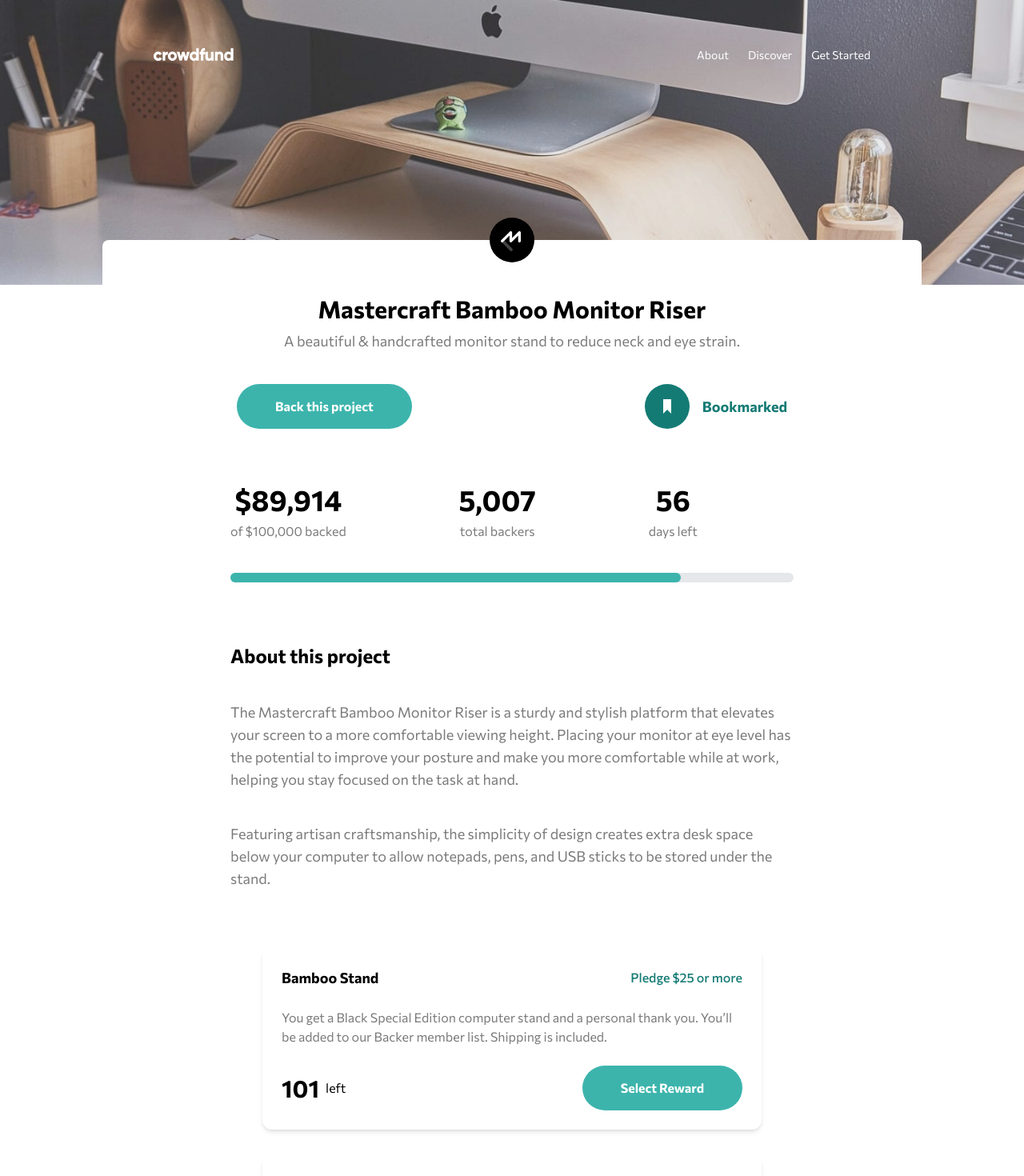
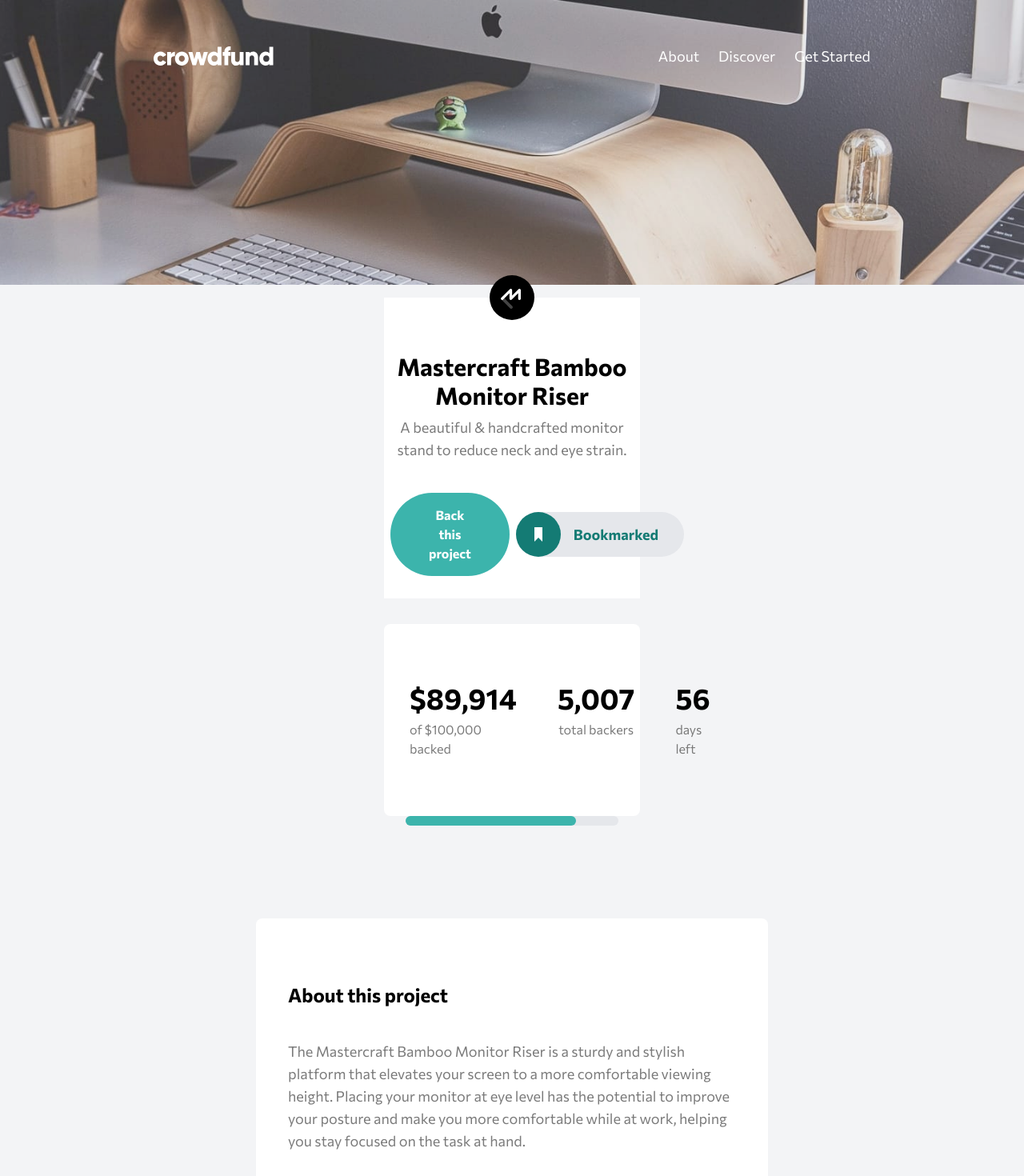
Before and after one commit to MuhammadFahrulazmi322/crowdfunding-product-page, a React (Vite) app: page / in a window 1280 px wide. Shown: the top 1470 px of the page at 80% size. Built offline with nearby package versions, Linux system fonts and the light colour scheme.

Commit message:
problem styling in app jsx found

```diff
--- a/src/App.jsx
+++ b/src/App.jsx
@@ -13,36 +13,40 @@ function App() {
 
   const handleOpenModal = () => {
     setModalOpen(true);
-    document.body.classList.add('modal-open');
+    document.body.classList.add("modal-open");
   };
   const handleCloseModal = () => {
     setModalOpen(false);
-    document.body.classList.remove('modal-open');
-
+    document.body.classList.remove("modal-open");
   };
   const handleOpenDialog = () => {
-    setModalOpen(false)
+    setModalOpen(false);
     setDialogOpen(true);
-    document.body.classList.add('modal-open');
+    document.body.classList.add("modal-open");
   };
   const handleCloseDialog = () => {
     setDialogOpen(false);
-    document.body.classList.remove('modal-open');
-
+    document.body.classList.remove("modal-open");
   };
   return (
     <>
-
-
-      <main className={`pb-20`}>
-        <Modal isOpen={isModalOpen} onClose={handleCloseModal} openDialog={handleOpenDialog}/>
-        <DialogBox isOpen={isDialogOpen} onClose={handleCloseDialog}/>
+      <main className={`pb-20 bg-gray-100`}>
+        <Modal
+          isOpen={isModalOpen}
+          onClose={handleCloseModal}
+          openDialog={handleOpenDialog}
+        />
+        <DialogBox isOpen={isDialogOpen} onClose={handleCloseDialog} />
         <Nav />
-        <Hero />
-        <div className="w-4/5 m-auto max-container">
-          <Product openModal={handleOpenModal} />
-          <About />
-          <Features openDialog={handleOpenDialog}/>
+        <div className="flex flex-col gap-8">
+          <Hero />
+          <div className=" lg:w-1/2 m-auto max-container rounded-lg py-10">
+            <Product openModal={handleOpenModal} />
+          </div>
+          <div className=" bg-white lg:w-1/2 m-auto max-container rounded-lg py-10">
+            <About />
+            <Features openDialog={handleOpenDialog} />
+          </div>
         </div>
       </main>
     </>
--- a/src/assets/images/icon-close-modal.jsx
+++ b/src/assets/images/icon-close-modal.jsx
@@ -1,4 +1,4 @@
-import React from 'react';
+import React from "react";
 
 const IconCloseModal = ({ className }) => {
   return (
@@ -6,9 +6,8 @@ const IconCloseModal = ({ className }) => {
       <path
         className={className}
         d="M11.314 0l2.828 2.828L9.9 7.071l4.243 4.243-2.828 2.828L7.07 9.9l-4.243 4.243L0 11.314 4.242 7.07 0 2.828 2.828 0l4.243 4.242L11.314 0z"
-        fill="#000"
+        fill="none"
         fillRule="evenodd"
-        opacity=".4"
       />
     </svg>
   );
--- a/src/index.css
+++ b/src/index.css
@@ -9,10 +9,12 @@
   scroll-behavior: smooth;
 }
 
-/* Tambahkan overflow-hidden ke elemen body saat modal terbuka */
+/* when modal open should overflow hidden for body */
 body.modal-open {
   overflow: hidden;
 }
+
+
 input[type="radio"] {
   position: relative;
   appearance: none;
@@ -20,8 +22,8 @@ input[type="radio"] {
   margin: 0;
   font: 16px;
   color: white;
-  width: 1.15em;
-  height: 1.15em;
+  width: 1em;
+  height: 1em;
   border: 0.5px solid darkgray;
   border-radius: 50%;
 
@@ -49,6 +51,4 @@ input[type="radio"]:checked:before {
   .modal-box{
     @apply bg-white relative  translate-y-[40%] lg:translate-y-1/3 p-4 sm:p-8 w-11/12 lg:w-[60%] rounded-lg flex flex-col gap-6;
   }
-
-
 }
--- a/src/sections/About.jsx
+++ b/src/sections/About.jsx
@@ -1,20 +1,20 @@
 function About() {
   return (
-    <section className="p-8 max-md:px-4 flex flex-col gap-6 lg:gap-10 lg:px-40">
+    <section className="p-10 max-md:px-4 flex flex-col gap-6 lg:gap-10  ">
       <h2 className="font-bold text-2xl max-md:text-xl">About this project</h2>
       <div className="flex flex-col gap-6 lg:gap-10 text-dark-gray text-lg max-md:text-sm">
-      <p >
-        The Mastercraft Bamboo Monitor Riser is a sturdy and stylish platform
-        that elevates your screen to a more comfortable viewing height. Placing
-        your monitor at eye level has the potential to improve your posture and
-        make you more comfortable while at work, helping you stay focused on the
-        task at hand.
-      </p>
-      <p>
-        Featuring artisan craftsmanship, the simplicity of design creates extra
-        desk space below your computer to allow notepads, pens, and USB sticks
-        to be stored under the stand.
-      </p>
+        <p>
+          The Mastercraft Bamboo Monitor Riser is a sturdy and stylish platform
+          that elevates your screen to a more comfortable viewing height.
+          Placing your monitor at eye level has the potential to improve your
+          posture and make you more comfortable while at work, helping you stay
+          focused on the task at hand.
+        </p>
+        <p>
+          Featuring artisan craftsmanship, the simplicity of design creates
+          extra desk space below your computer to allow notepads, pens, and USB
+          sticks to be stored under the stand.
+        </p>
       </div>
     </section>
   );
--- a/src/sections/Features.jsx
+++ b/src/sections/Features.jsx
@@ -2,9 +2,9 @@ import React from "react";
 import { feature } from "../constants";
 import Button from "../components/Button";
 
-function Features({openDialog}) {
+function Features({ openDialog }) {
   return (
-    <section className="px-8 max-md:px-2 lg:px-40 lg:mt-10">
+    <section className="max-md:px-2 lg:mt-10 ">
       <div className="flex flex-col gap-8 lg:px-10">
         {feature.map((item) => (
           <div
@@ -25,19 +25,15 @@ function Features({openDialog}) {
                 left
               </p>
               <div>
-                {item.disabled ?
-                <Button
-                label="Out of Stock"
-                backgroundColor={"!bg-dark-gray cursor-default"}
-                textColor={"text-white"}
-
-              />
-                :
-                <Button
-                  label="Select Reward"
-
-                />
-                }
+                {item.disabled ? (
+                  <Button
+                    label="Out of Stock"
+                    backgroundColor={"!bg-dark-gray cursor-default"}
+                    textColor={"text-white"}
+                  />
+                ) : (
+                  <Button label="Select Reward" />
+                )}
               </div>
             </div>
           </div>
--- a/src/sections/Nav.jsx
+++ b/src/sections/Nav.jsx
@@ -13,12 +13,20 @@ const Nav = () => {
     <header className="p-8 lg:px-48 lg:py-14 absolute z-10 w-full">
       <nav className="flex justify-between items-center max-container">
         <a href="/">
-          <img src={logo} alt="logo" width={100} className={`${isMobileMenuOpen ? "relative z-50" : ""}`} />
+          <img
+            src={logo}
+            alt="logo"
+            className={`${
+              isMobileMenuOpen
+                ? "relative z-50 w-[100px]"
+                : "w-[100px] lg:w-[150px]"
+            }`}
+          />
         </a>
         <ul className="flex-1 flex justify-end items-center gap-6 max-lg:hidden">
           {navlink.map((item) => (
             <li key={item.label}>
-              <a href={item.href} className="text-white text-sm">
+              <a href={item.href} className="text-white text-lg">
                 {item.label}
               </a>
             </li>
@@ -55,7 +63,10 @@ const Nav = () => {
             >
               {navlink.map((item) => (
                 <li key={item.label}>
-                <a href={item.href} className="text-black text-sm font-medium">
+                  <a
+                    href={item.href}
+                    className="text-black text-sm font-medium"
+                  >
                     {item.label}
                   </a>
                 </li>
--- a/src/sections/Product.jsx
+++ b/src/sections/Product.jsx
@@ -1,13 +1,15 @@
 import Button from "../components/Button";
 import { backers } from "../constants";
-import {logoMastercraft } from "../assets/images";
+import { logoMastercraft } from "../assets/images";
 import { IconBookmark } from "../assets/images/icon-bookmark";
 import { useState } from "react";
-function Product({openModal}) {
-  const [bookmark,setBookmark] = useState(false)
+function Product({ openModal }) {
+  const [bookmark, setBookmark] = useState(false);
 
   return (
-    <section className=" relative -top-14 bg-white rounded-lg  lg:px-40">
+    <section className="relative -top-14 rounded-lg  lg:px-40">
+      <div className="flex flex-col gap-8">
+        <div className="bg-white">
           <div className="flex flex-col justify-center items-center gap-5 lg:gap-10 px-2 relative -top-7">
             <img src={logoMastercraft} alt="" width={56} />
             <div className="flex flex-col gap-2 items-center">
@@ -20,33 +22,41 @@ function Product({openModal}) {
               </p>
             </div>
             <div className="flex gap-2 items-center lg:justify-between justify-center w-full">
-          <Button
-            label={"Back this project"}
-            onClick={openModal}
-          />
-          <div className="flex gap-4 items-center">
-            <button onClick={()=>{setBookmark(!bookmark)}}>
+              <Button label={"Back this project"} onClick={openModal} />
+              <div className="flex gap-4 items-center lg:bg-gray-200 lg:rounded-full lg:pr-8">
+                <button
+                  onClick={() => {
+                    setBookmark(!bookmark);
+                  }}
+                >
                   <IconBookmark
                     bgFill={bookmark ? "fill-dark-gray" : "fill-dark-cyan"}
                     iconFill={bookmark ? "fill-gray-400" : "fill-white"}
                     className={""}
                   />
                 </button>
-            <p className={`
-            ${bookmark ? "text-dark-gray" : "text-dark-cyan"} text-lg max-lg:hidden lg:block font-bold
+                <p
+                  className={`
+            ${
+              bookmark ? "text-dark-gray" : "text-dark-cyan"
+            } text-lg max-lg:hidden lg:block font-bold
 
-            `}>
+            `}
+                >
                   {bookmark ? "Bookmark" : "Bookmarked"}
                 </p>
               </div>
             </div>
           </div>
-      <div
-        className="flex flex-col lg:flex-row items-center lg:items-start justify-center lg:justify-start gap-4 xl:gap-[20%] lg:gap-[15%] mt-10"
-      >
+        </div>
+
+        <div className="bg-white max-container w-full rounded-lg">
+          <div className="flex flex-col lg:flex-row items-center lg:p-8 lg:items-start justify-center lg:justify-start gap-4 xl:gap-[20%] lg:gap-[15%] mt-10">
             {backers.map((item, index) => (
               <div key={index} className="flex flex-col items-center gap-2">
-            <h2 className="font-bold text-4xl max-md:text-3xl">{item.value}</h2>
+                <h2 className="font-bold text-4xl max-md:text-3xl">
+                  {item.value}
+                </h2>
                 <p className="text-dark-gray">{item.label}</p>
                 <hr
                   className={`border-solid border-1 text-dark-gray opacity-50 w-[100px] mt-5 lg:hidden ${
@@ -58,9 +68,11 @@ function Product({openModal}) {
           </div>
 
           <div className="flex justify-center">
-      <div className="relative mt-10 w-10/12 lg:w-full flex  lg:justify-start">
+            <div className="relative mt-10 w-10/12 flex  lg:justify-start">
               <div className="absolute w-full bg-gray-200 py-1.5 rounded-full" />
               <div className="absolute w-4/5 bg-moderate-cyan py-1.5 rounded-full" />
+            </div>
+          </div>
         </div>
       </div>
     </section>
```
Also changed, not shown: src/components/Modal.jsx (+9 -8 lines). Lines whose indentation alone changed are shown as unchanged.
